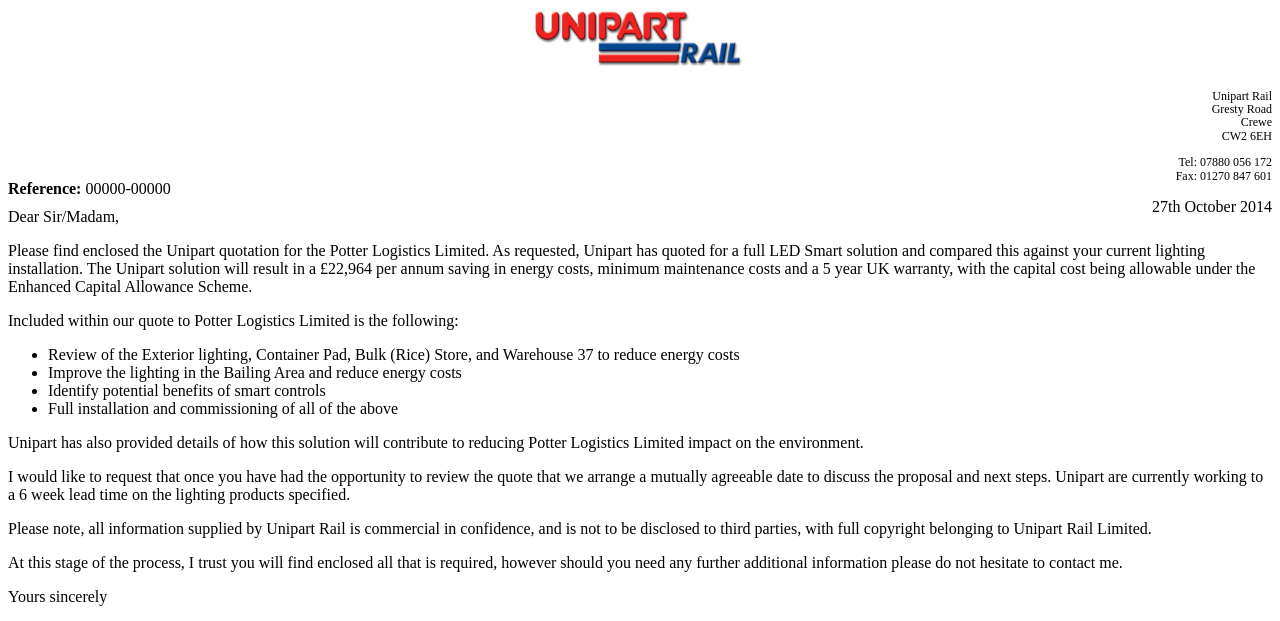
After one commit to jonnypcook/crm, a PHP site: template module/Project/view/project/projectitemdocument/businessproposal/unipartdemo.phtml in a window 1280 px wide. The commit adds this page. Shown: the top 621 px of the page. Run offline with PHP 8.4, Linux system fonts and the light colour scheme; the template is opened without the code that fills it, so the values that code supplies are empty.

Commit message:
Skeleton application added from Netbeans to Git

```diff
--- a/module/Project/src/Project/Form/DocumentWizardForm.php
+++ b/module/Project/src/Project/Form/DocumentWizardForm.php
@@ -30,6 +30,7 @@
                     foreach ($value as $attachment=>$switch) {
                         switch ($attachment) {
                             case 'tac':
+
                                 $this->add(array(
                                     'type' => 'checkbox',
                                     'name' => 'AttachTAC',
--- /dev/null
+++ b/module/Project/view/project/projectitemdocument/businessproposal/unipartdemo.phtml
@@ -0,0 +1,196 @@
+<?php
+    $financing = ($figures['finance_amount'] > 0);
+    $client = $project->getClient();
+
+
+?><html>
+    <head>
+        <meta http-equiv="content-type" content="text/html; charset=UTF-8" />
+        <title>8point3 LED document</title>
+
+        <?php
+            echo $this->partial('partial/project/docs/css.phtml');
+        ?>
+
+    </head>
+    <body>
+        <style>
+            #footer {
+              position: fixed;
+            }
+
+            #footer  {
+                bottom: 25px;
+                text-align: center;
+                width: 100%;
+            }
+
+            #footer .page {
+                font-size: 9px;
+                line-height: 12px!important;
+            }
+
+        </style>
+        <!-- Important: if you don't want a page number on the first page then you must include partial file after first page html <!-- -->
+        <div id="footer">
+            <p class="page">
+                Registered Office:  Unipart Rail Limited, Unipart House, Cowley, Oxford, OX4 2PG<br />
+                Registered in England and Wales:  Registered No 3038418
+            </p>
+        </div>
+        <style>
+            #letterhead_logo {
+                text-align: center;
+                margin-bottom: 20px;
+            }
+
+            #letterhead_logo img {
+                width: 220px;
+                display: inline-block;
+            }
+
+            #letterhead_originator {
+                position: absolute;
+                right: 0;
+                top: 0px;
+                font-size: 9pt;
+                line-height: 10pt;
+                text-align: right;
+            }
+
+            #letterhead_recipient {
+                margin-top: 0px;
+                margin-bottom: 10px;
+            }
+
+            #letterhead_date {
+                position: absolute;
+                right: 0;
+            }
+
+            #covertable img {
+                width: 280px;
+            }
+
+        </style>
+        <div id="letterhead_logo"><img src="<?php echo $resourcesUri; ?>img/unipart/logo.png"  /></div>
+        <div style="position: relative">
+            <div id="letterhead_originator">
+                Unipart Rail<br />
+                Gresty Road<br />
+                Crewe<br />
+                CW2 6EH<br /><br />
+                Tel: 07880 056 172<br />
+                Fax: 01270 847 601
+            </div>
+            <div id="letterhead_recipient">
+                <?php
+                    echo $contact->getTitle()->getName(),' ', $contact->getForename(), ' ', $contact->getSurname(), '<br />';
+                    echo $project->getClient()->getName(),'<br />';
+                    if (!empty($contact->getAddress())) {
+                        echo $contact->getAddress()->assemble('<br />');
+                    }
+                ?>
+                <br /><br /><br />
+                <strong>Reference:</strong> <?php echo str_pad($project->getClient()->getClientId(), 5, "0", STR_PAD_LEFT).'-'.str_pad($project->getProjectId(), 5, "0", STR_PAD_LEFT);
+                    if (isset ($invoiceNo)) {
+                        echo ' / '.$invoiceNo;
+                    }
+                ?>
+                <div id="letterhead_date">
+                    <?php echo date('jS F Y'); ?>
+                </div>
+            </div>
+        </div>
+        Dear <?php
+            if (!empty($salutation)) {
+                echo $salutation;
+            } else {
+                echo 'Sir/Madam';
+            }
+        ?>, <br />
+
+        <p >
+            Please find enclosed the Unipart quotation for the Potter Logistics Limited.  As requested, Unipart has quoted for a full LED Smart solution and compared this against your current lighting installation.  The Unipart solution will result in a £22,964 per annum saving in energy costs, minimum maintenance costs and a 5 year UK warranty, with the capital cost being allowable under the Enhanced Capital Allowance Scheme.
+        </p>
+        <p>
+            Included within our quote to Potter Logistics Limited is the following:
+        </p>
+        <ul>
+            <li>Review of the Exterior lighting, Container Pad, Bulk (Rice) Store, and Warehouse 37 to reduce energy costs</li>
+            <li>Improve the lighting in the Bailing Area and reduce energy costs</li>
+            <li>Identify potential benefits of smart controls</li>
+            <li>Full installation and commissioning of all of the above</li>
+        </ul>
+        <p>
+            Unipart has also provided details of how this solution will contribute to reducing Potter Logistics Limited impact on the environment.
+        </p>
+        <p>
+            I would like to request that once you have had the opportunity to review the quote that we arrange a mutually agreeable date to discuss the proposal and next steps.   Unipart are currently working to a 6 week lead time on the lighting products specified.
+        </p>
+        <p>
+            Please note, all information supplied by Unipart Rail is commercial in confidence, and is not to be disclosed to third parties, with full copyright belonging to Unipart Rail Limited.
+        </p>
+        <p>
+            At this stage of the process, I trust you will find enclosed all that is required, however should you need any further additional information please do not hesitate to contact me.
+        </p>
+
+        <p>
+            Yours sincerely<br><br>
+            <?php
+            if(!empty($user->getSignature())){
+                echo '<img src="'.$resourcesUri.'user/signature/'.$user->getSignature().'.png" alt="" />';
+            } else {
+                echo '<br><br>';
+            }
+
+            ?>
+            <?php echo $user->getName(); ?><br>
+            <?php if (false){//$user->getCompany()->getThirdParty() == 1) {
+                echo 'On behalf of<br /><span style="font-weight: bold">'.$user->getCompany()->getName(),'</span><br />';
+            } else {
+                echo ucwords($user->getPosition()->getLabel()).'<br />';
+                echo '<a href="mailto: ',$user->getEmail(),'">', $user->getEmail(), '</a>';
+            }
+
+            ?>
+        </p>
+        <div style="page-break-before: always; position: relative">
+            <div class="strong" style="font-size: 16px; text-align: right; line-height: 26px!important;">
+                Proposal For LED Lighting Solutions<br />
+                <?php echo $project->getClient()->getName(); ?><br />
+                <?php if (!empty($contact->getAddress())) {
+                        echo $contact->getAddress()->assemble(', ', array('line1', 'line2','line3', 'postcode'));
+                    } ?><br />
+            </div>
+            <div style="margin: 30px 0 30px 0;  border-top: 3px #f00 solid; padding-top: 30px;" >
+                <table id="covertable" style="margin: auto;">
+                    <tr>
+                        <td>
+                            <img src="<?php echo $resourcesUri; ?>img/unipart/demo1.jpg"  />
+                        </td>
+                        <td>
+                            <img src="<?php echo $resourcesUri; ?>img/unipart/demo2.jpg"  />
+                        </td>
+                    </tr>
+                    <tr>
+                        <td>
+                            <img src="<?php echo $resourcesUri; ?>img/unipart/demo3.jpg"  />
+                        </td>
+                        <td>
+                            <img src="<?php echo $resourcesUri; ?>img/unipart/demo4.jpg"  />
+                        </td>
+                    </tr>
+                </table>
+            </div>
+            <div class="strong" style="text-align: right; font-size: 14px">
+                Commercial In Confidence<br />
+                Date: <?php echo date('F jS Y'); ?>
+            </div>
+            <div style="position: absolute; left: 0; bottom: 40px; ">
+                <img src="<?php echo $resourcesUri; ?>img/unipart/footerlogo.jpg" style="width: 100%" />
+            </div>
+        </div>
+
+    </body>
+</html>
```
Also changed, not shown: module/Project/src/Project/Controller/ProjectItemDocumentController.php (+4 -4 lines), public/resources/img/unipart/demo1.jpg (added), public/resources/img/unipart/demo2.jpg (added), public/resources/img/unipart/demo3.jpg (added), public/resources/img/unipart/demo4.jpg (added), public/resources/img/unipart/footerlogo.png (added), public/resources/img/unipart/logo.png (added), public/resources/img/unipart/potter.png (added).
